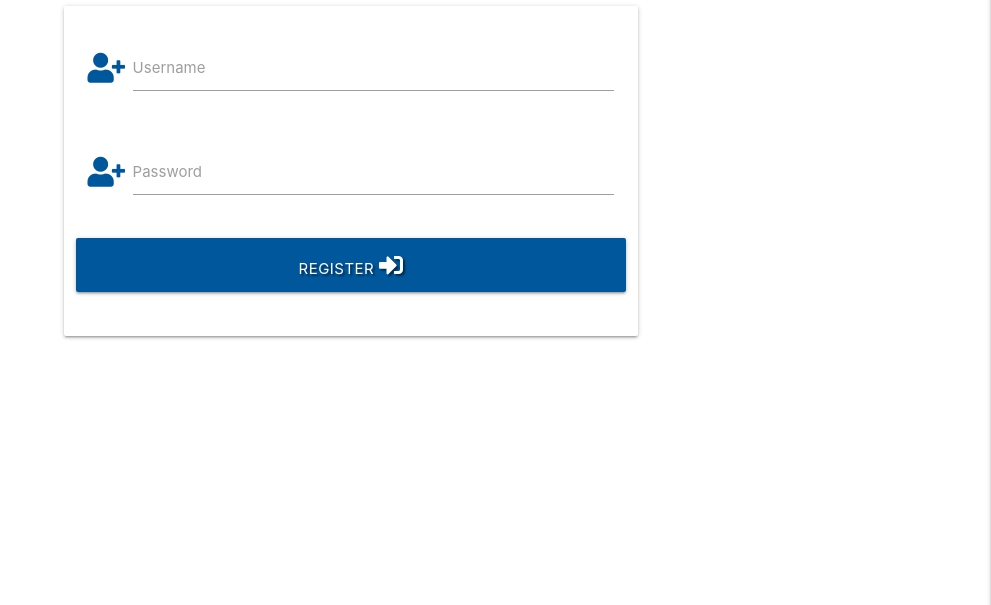
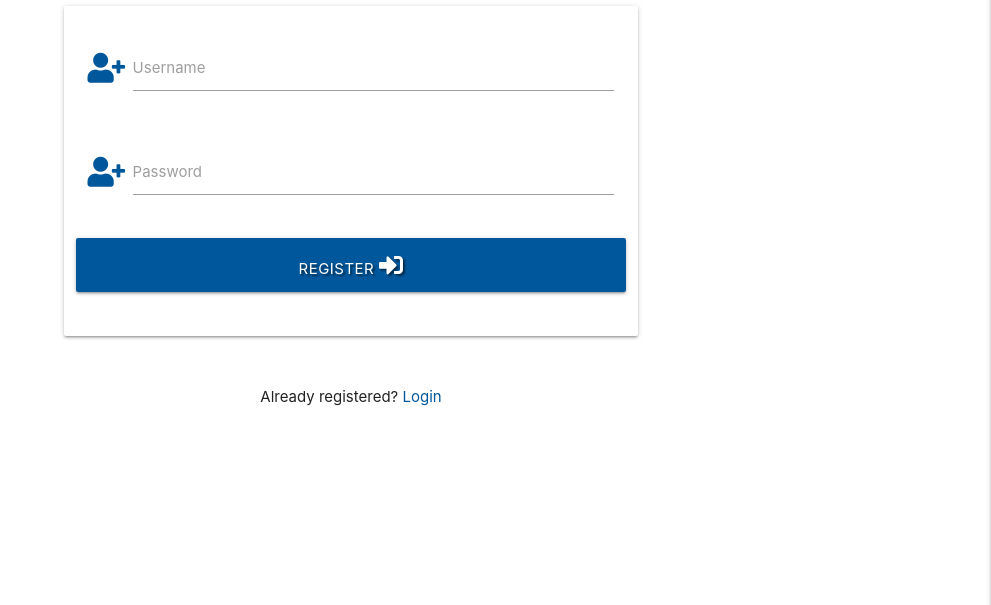
Before and after one commit to TheBrightSparkDev/Task_manager, a Flask app: page /register in a window 1280 px wide. Shown: the part 160-765 px from the top of the page, without its empty margins (289-1280 px from the left). Run offline with Flask 2, Linux system fonts and the light colour scheme; some libraries are stand-ins or nearby versions.

Commit message:
feat - add login functionality

```diff
--- a/app.py
+++ b/app.py
@@ -48,6 +48,30 @@ def register():
     return render_template("register.html")
 
 
+@app.route("/login", methods=["GET", "POST"])
+def login():
+    if request.method == "POST":
+        # check if usernmae in form element exists
+        existing_user = mongo.db.users.find_one(
+            {"username": request.form.get("username").lower()})
+
+        if existing_user:
+            # ensure hashed password matched the db
+            if check_password_hash(
+                existing_user["password"], request.form.get("password")):
+                    session["user"] = request.form.get("username").lower()
+                    flash("welcome, {}".format(request.form.get("username")))
+            else:
+                # invalid password match
+                flash("username and/or password is incorrect")
+                return redirect(url_for("login"))
+        else:
+            # username doesnt exist
+            flash("username and/or password is incorrect")
+            return redirect(url_for("login"))
+    return render_template("login.html")
+
+
 if __name__ == "__main__":
     app.run(host=os.environ.get("IP"),
             port=int(os.environ.get("PORT")),
--- a/templates/base.html
+++ b/templates/base.html
@@ -24,7 +24,7 @@
                     <li><a href="#">new task</a></li>
                     <li><a href="#">Manage categories</a></li>
                     <li><a href="#">log out</a></li>
-                    <li><a href="#">log in</a></li>
+                    <li><a href="{{ url_for('login') }}">log in</a></li>
                     <li><a href="{{ url_for('register') }}">register</a></li>
                 </ul>
             </div>
@@ -38,7 +38,7 @@
                 <li><a href="#">new task</a></li>
                 <li><a href="#">Manage categories</a></li>
                 <li><a href="#">log out</a></li>
-                <li><a href="#">log in</a></li>
+                <li><a href="{{ url_for('login') }}">log in</a></li>
                 <li><a href="{{ url_for('register') }}">register</a></li>
     </header>
     <!-- section for flash messages -->
--- a/templates/register.html
+++ b/templates/register.html
@@ -33,4 +33,14 @@
         </div>
     </form>
 </div>
+<div class="row">
+    <div class="col s12">
+        <p class="center-align">
+            Already registered?
+            <a href="{{ url_for('login') }}" class="light-blue-text text-darken-4">
+                Login
+            </a>
+        </p>
+    </div>
+</div>
 {% endblock %}
```
Also changed, not shown: templates/login.html (added, +46 -0 lines).
